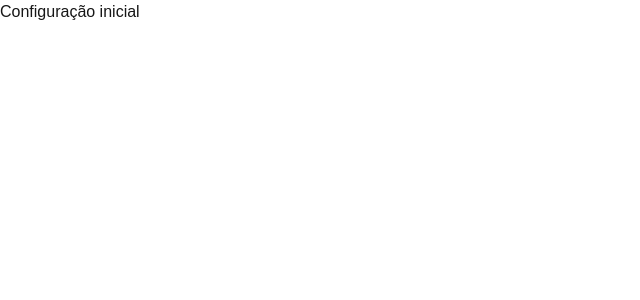
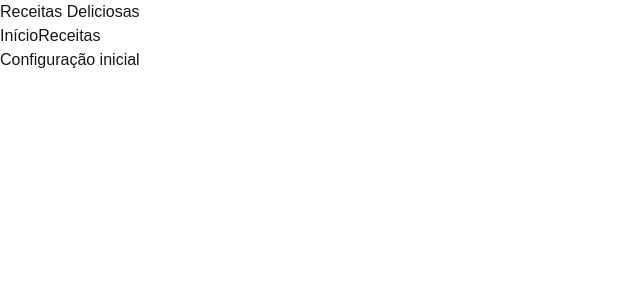
Before and after one commit to cavicf/Receitas-CapacitacaoByron, a Next.js app: page / in a window 1280 px wide. Shown: the top 300 px of the page, without its empty margins (0-640 px from the left). Built offline with nearby package versions, Linux system fonts and the light colour scheme.

Commit message:
feat: estrutura do header

```diff
--- a/src/app/layout.tsx
+++ b/src/app/layout.tsx
@@ -1,6 +1,7 @@
 import type { Metadata } from "next";
 import {Inter} from "next/font/google";
 import "./globals.css";
+import Header from "@/components/Header";
 
 const inter = Inter({
   variable: '--font-inter',
@@ -23,6 +24,7 @@
       <body
         className={`${inter.variable} antialiased`}
       >
+        <Header/>
         {children}
       </body>
     </html>
--- /dev/null
+++ b/src/components/Header/index.tsx
@@ -0,0 +1,19 @@
+import Link from "next/link";
+
+export default function Header(){
+    return (
+        <header>
+            <Link href='/'>
+                Receitas Deliciosas
+            </Link>
+            <nav>
+                <Link href='/'>
+                    Início
+                </Link>
+                <Link href='/receitas'>
+                    Receitas
+                </Link>
+            </nav>
+        </header>
+    )
+}
```
